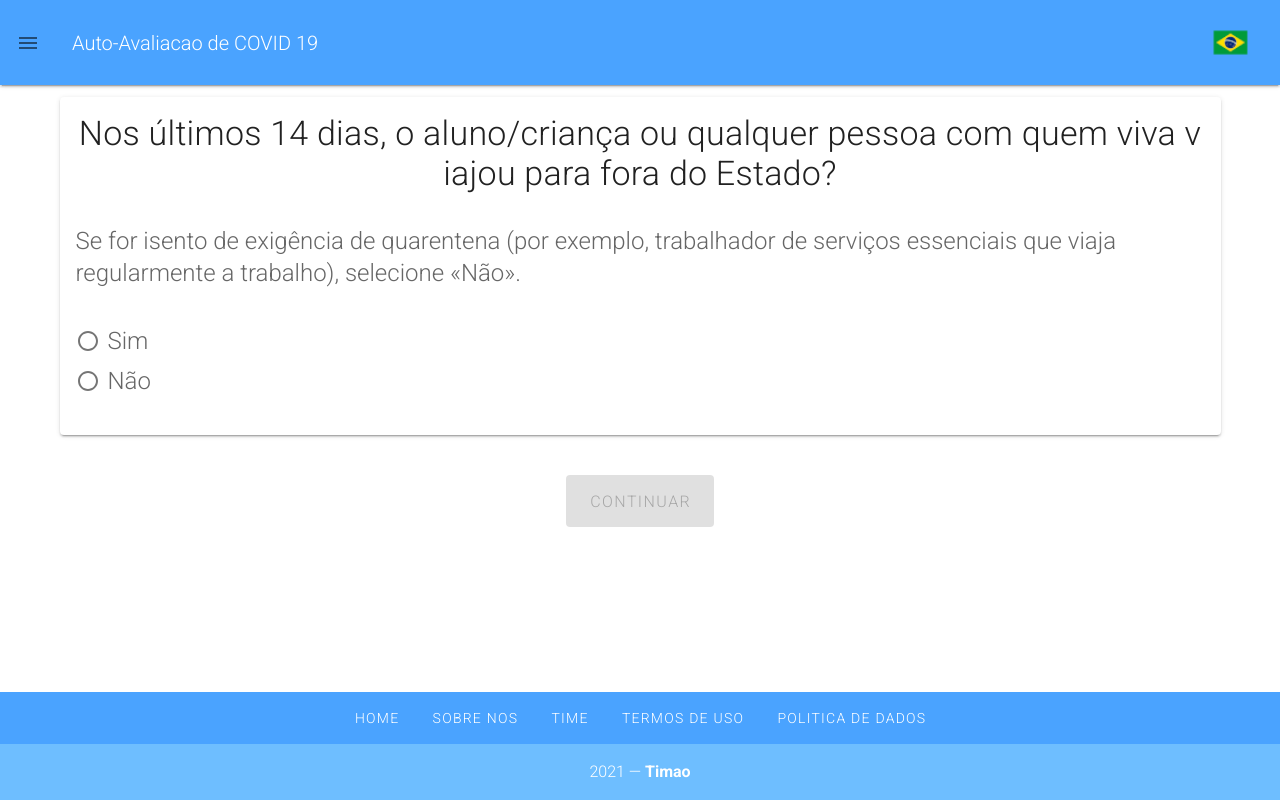
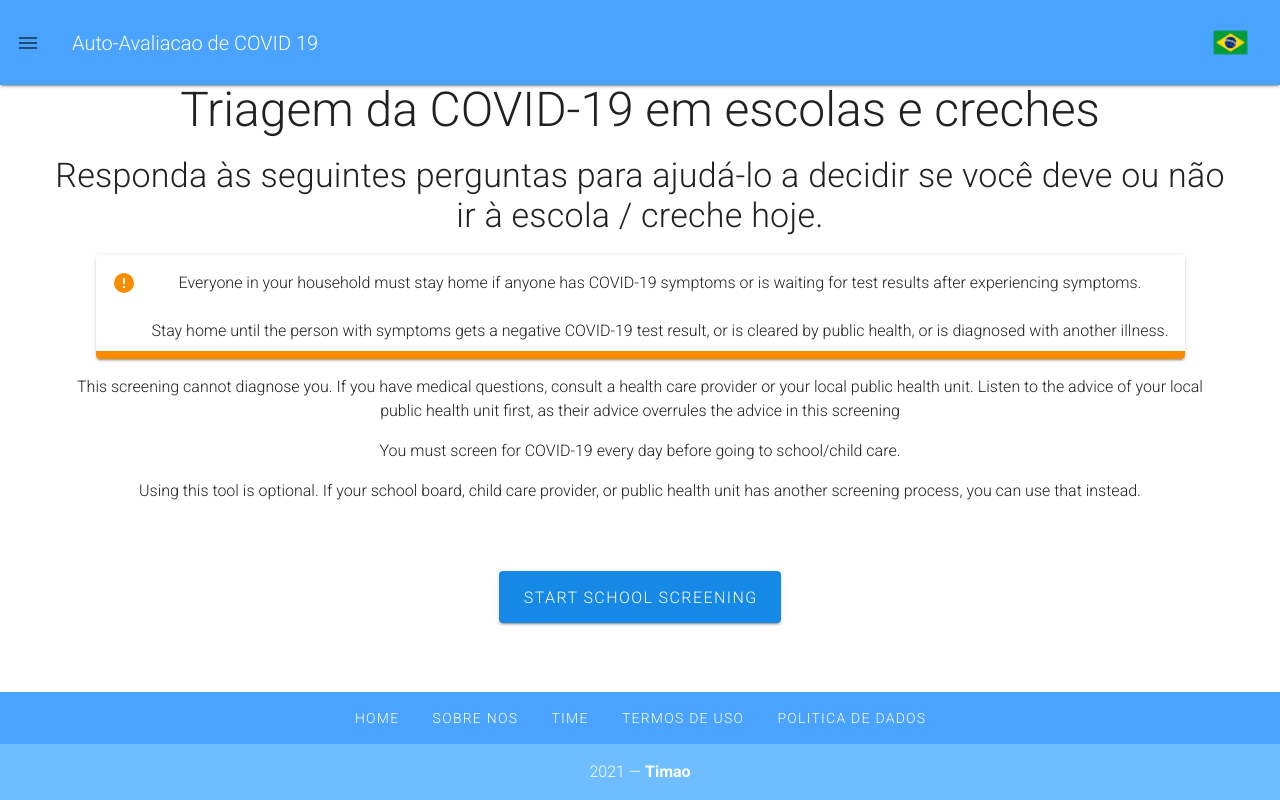
Before and after one commit to KINZs/Questionario-Covid, a Vue app: page /#/ in a window 1280 px wide. Built offline with nearby package versions, Linux system fonts and the light colour scheme.

Commit message:
Add Initial Screen

```diff
--- a/src/components/HelloWorld.vue
+++ b/src/components/HelloWorld.vue
@@ -1,5 +1,39 @@
 <template>
-  <v-container>
+  <v-container v-if="introStage">
+    <v-row class="text-center">
+      <v-col class="mb-4">
+        <v-row align="center" justify="center">
+          <div class="text-h3 mb-5">Triagem da COVID-19 em escolas e creches</div>
+          <div class="text-h4 mb-5">Responda às seguintes perguntas para ajudá-lo a decidir se você deve ou não ir à escola / creche hoje.</div>
+          <v-alert
+            border="bottom"
+            colored-border
+            type="warning"
+            elevation="2">Everyone in your household must stay home if anyone has COVID-19 symptoms or is waiting for test results after experiencing symptoms.
+            <br><br>
+            Stay home until the person with symptoms gets a negative COVID-19 test result, or is cleared by public health, or is diagnosed with another illness.
+            </v-alert>
+        </v-row>
+        <v-col align="center" justify="center">
+          <p>This screening cannot diagnose you. If you have medical questions, consult a health care provider or your local public health unit. Listen to the advice of your local public health unit first, as their advice overrules the advice in this screening</p>
+          <p>You must screen for COVID-19 every day before going to school/child care.</p>
+          <p>Using this tool is optional. If your school board, child care provider, or public health unit has another screening process, you can use that instead.</p>
+        </v-col>
+      </v-col>
+    </v-row>
+    <v-row class="text-center">
+      <v-col>
+        <v-btn
+          x-large
+          color="primary"
+          @click="startQuestions"
+        >
+        Start school screening
+        </v-btn>
+      </v-col>
+    </v-row>
+    </v-container>
+    <v-container v-else>
     <v-row class="text-center">
       <v-col class="mb-4">
         <component :is="currentState"/>
@@ -28,7 +62,7 @@ export default {
   components: { Question, Result },
   store,
   data() {
-    return {};
+    return { introStage:false };
   },
   computed: {
     question() {
@@ -51,10 +85,14 @@ export default {
       this.$store.commit("setQuestion", next_question);
       this.$store.commit("setCurrentValue", null);
     },
+    startQuestions() {
+      this.introStage = false;
+      this.$store.commit("setQuestion", "q_travel");
+      this.$store.commit("setCurrentState", "question");
+    }
   },
   created() {
-    this.$store.commit("setQuestion", "q_travel");
-    this.$store.commit("setCurrentState", "question");
+    this.introStage = true;
   },
 };
 </script>
```
